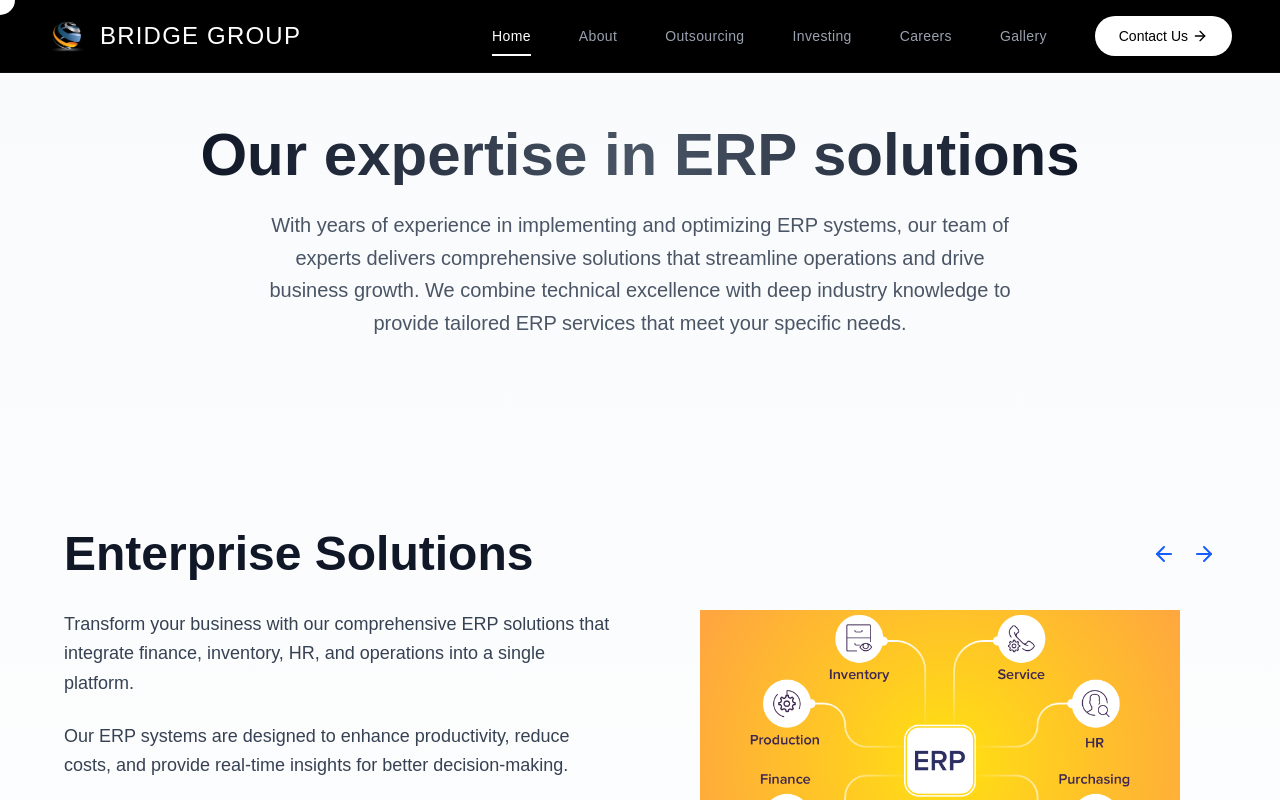
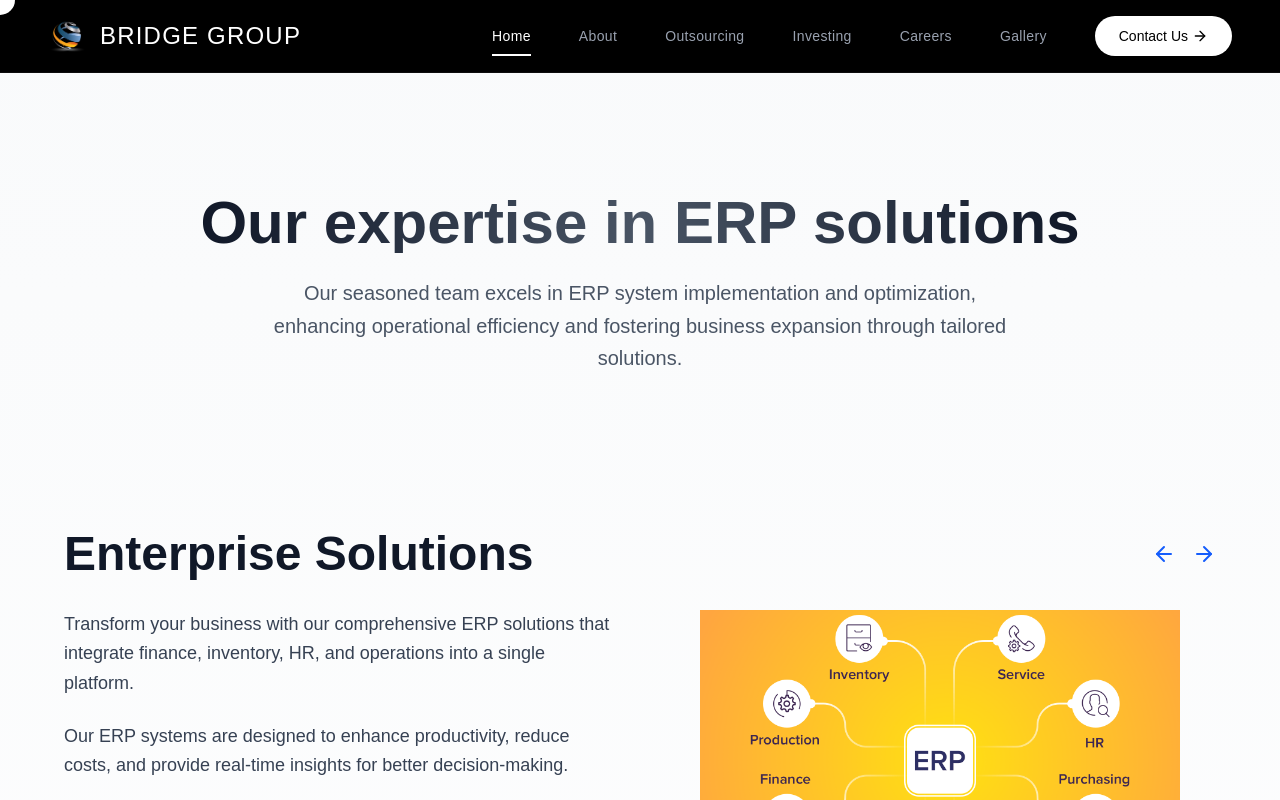
Before and after one commit to prabhat-021/BGS-Website, a Next.js app: page /Outsourcing/ERP in a window 1280 px wide. Shown: the top 800 px of the page. Built offline with nearby package versions, Linux system fonts and the light colour scheme.

Commit message:
FIXED ERP

```diff
--- a/src/app/Outsourcing/ERP/page.jsx
+++ b/src/app/Outsourcing/ERP/page.jsx
@@ -51,15 +51,13 @@ export default function ERPPage() {
             initial={{ opacity: 0, y: 20 }}
             animate={{ opacity: 1, y: 0 }}
             transition={{ duration: 0.8 }}
-            className="pt-16"
+            className="pt-42"
           >
             <h1 className="text-6xl font-bold text-gray-900 mb-6 bg-clip-text text-transparent bg-gradient-to-r from-gray-900 via-gray-600 to-gray-900">
               Our expertise in ERP solutions
             </h1>
             <p className="text-xl text-gray-600 leading-relaxed max-w-3xl mx-auto">
-              With years of experience in implementing and optimizing ERP systems, our team of experts delivers comprehensive solutions
-              that streamline operations and drive business growth. We combine technical excellence with deep industry knowledge
-              to provide tailored ERP services that meet your specific needs.
+              Our seasoned team excels in ERP system implementation and optimization, enhancing operational efficiency and fostering business expansion through tailored solutions.
             </p>
           </motion.div>
         </div>
```
